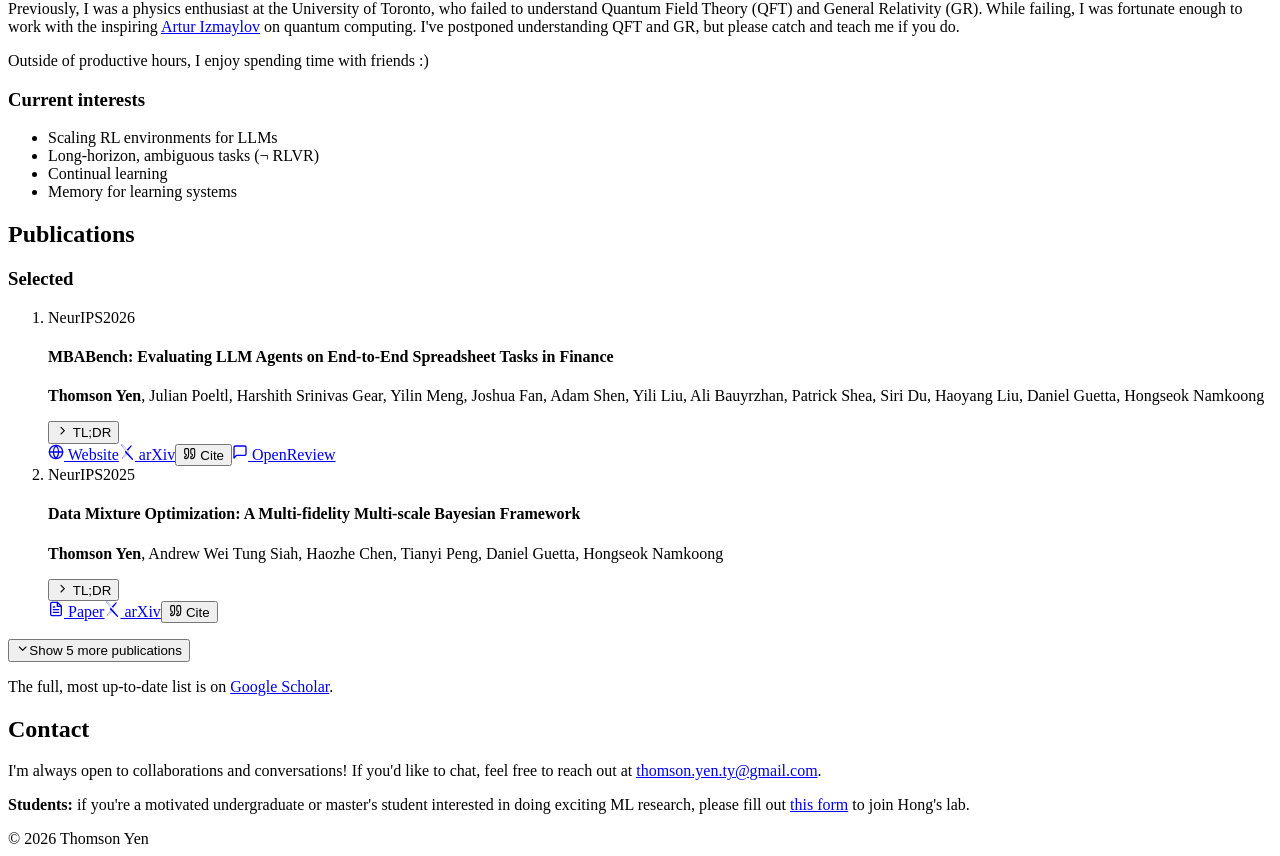
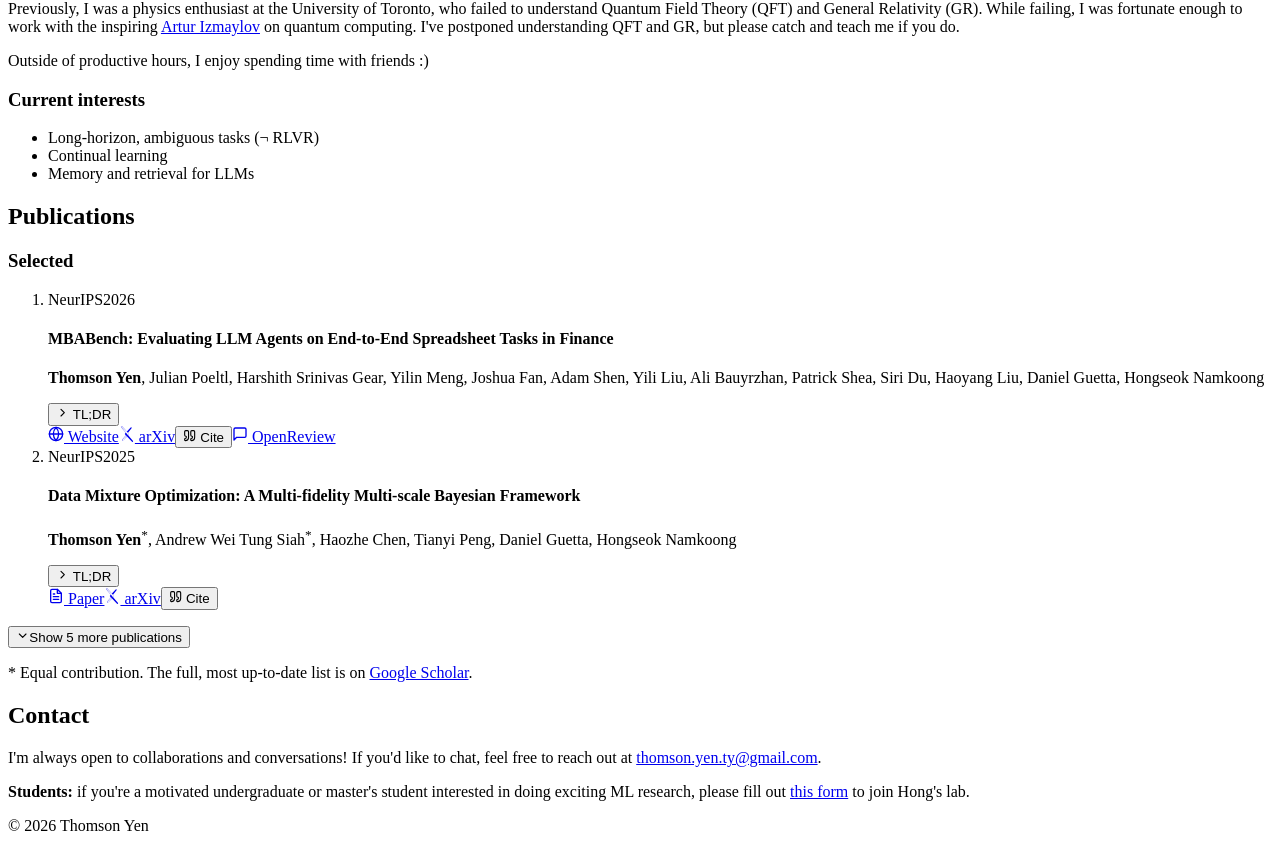
Before and after one commit to ThomsonYen/ThomsonYen.github.io, a React (Vite) app: page / in a window 1280 px wide. Shown: the part 672-1528 px from the top of the page. Built offline with nearby package versions, Linux system fonts and the light colour scheme; the HTML template or start-up script is replaced by a standard one.

Commit message:
Mark equal-contribution authors, light up interest chips on hover, update interests

```diff
--- a/src/components/Publications.tsx
+++ b/src/components/Publications.tsx
@@ -51,6 +51,7 @@ function PublicationCard({ p }: { p: Publication }) {
             <span key={a}>
               {i > 0 && ', '}
               {a === selfName ? <strong>{a}</strong> : a}
+              {i < (p.equalContribution ?? 0) && <sup>*</sup>}
             </span>
           ))}
         </p>
@@ -160,7 +161,7 @@ export function Publications() {
       )}
 
       <p className="muted">
-        The full, most up-to-date list is on{' '}
+        * Equal contribution. The full, most up-to-date list is on{' '}
         <a href={profile.links.scholar} target="_blank" rel="noreferrer">
           Google Scholar
         </a>
--- a/src/content.ts
+++ b/src/content.ts
@@ -26,15 +26,16 @@ export const profile = {
 }
 
 export const interests = [
-  'Scaling RL environments for LLMs',
   'Long-horizon, ambiguous tasks (¬ RLVR)',
   'Continual learning',
-  'Memory for learning systems',
+  'Memory and retrieval for LLMs',
 ]
 
 export type Publication = {
   title: string
   authors: string[]
+  // How many of the leading authors contributed equally; they get a *.
+  equalContribution?: number
   // Conference name, or 'Preprint' for papers not yet published.
   venue: string
   year: number
--- a/src/publications/baby2023online.ts
+++ b/src/publications/baby2023online.ts
@@ -10,6 +10,7 @@ const paper: Publication = {
     'Zachary Lipton',
     'Yu-Xiang Wang',
   ],
+  equalContribution: 3,
   venue: 'NeurIPS',
   year: 2023,
   paper: 'https://neurips.cc/virtual/2023/poster/71994',
--- a/src/publications/mittal2025architectural.ts
+++ b/src/publications/mittal2025architectural.ts
@@ -3,6 +3,7 @@ import type { Publication } from '../content'
 const paper: Publication = {
   title: 'Architectural and Inferential Inductive Biases for Exchangeable Sequence Modeling',
   authors: ['Daksh Mittal', 'Ang Li', 'Thomson Yen', 'Daniel Guetta', 'Hongseok Namkoong'],
+  equalContribution: 3,
   venue: 'NeurIPS',
   year: 2025,
   paper: 'https://neurips.cc/virtual/2025/loc/san-diego/poster/115035',
--- a/src/publications/mittal2026latentgym.ts
+++ b/src/publications/mittal2026latentgym.ts
@@ -15,6 +15,7 @@ const paper: Publication = {
     'William Zeng',
     'Hongseok Namkoong',
   ],
+  equalContribution: 3,
   venue: 'Preprint',
   year: 2026,
   arxiv: 'https://arxiv.org/abs/2606.15306',
--- a/src/publications/yang2025benchmarking.ts
+++ b/src/publications/yang2025benchmarking.ts
@@ -3,6 +3,7 @@ import type { Publication } from '../content'
 const paper: Publication = {
   title: 'Benchmarking In-context Experiential Learning Through Repeated Product Recommendations',
   authors: ['Gilbert Yang', 'Yaqin Chen', 'Thomson Yen', 'Hongseok Namkoong'],
+  equalContribution: 3,
   venue: 'Preprint',
   year: 2025,
   arxiv: 'https://arxiv.org/abs/2511.22130',
--- a/src/publications/yen2025data.ts
+++ b/src/publications/yen2025data.ts
@@ -10,6 +10,7 @@ const paper: Publication = {
     'Daniel Guetta',
     'Hongseok Namkoong',
   ],
+  equalContribution: 2,
   venue: 'NeurIPS',
   year: 2025,
   selected: true,
--- a/src/styles.css
+++ b/src/styles.css
@@ -309,6 +309,12 @@ a:hover {
   border-radius: var(--radius-pill);
   background: var(--surface);
   font-size: 0.9rem;
+  transition: background-color 0.15s ease, border-color 0.15s ease;
+}
+
+.chip:hover {
+  border-color: color-mix(in srgb, var(--accent) 40%, var(--border));
+  background: var(--accent-soft);
 }
 
 /* ---------- Publications ---------- */
```
Also changed, not shown: 1 other file (tests, documents, lock files or other folders).
